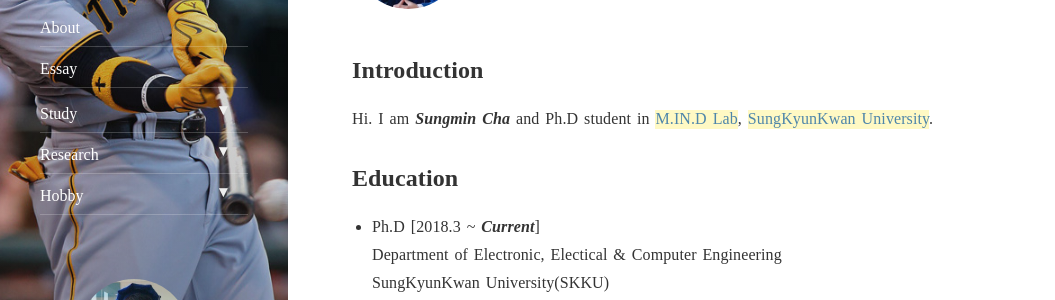
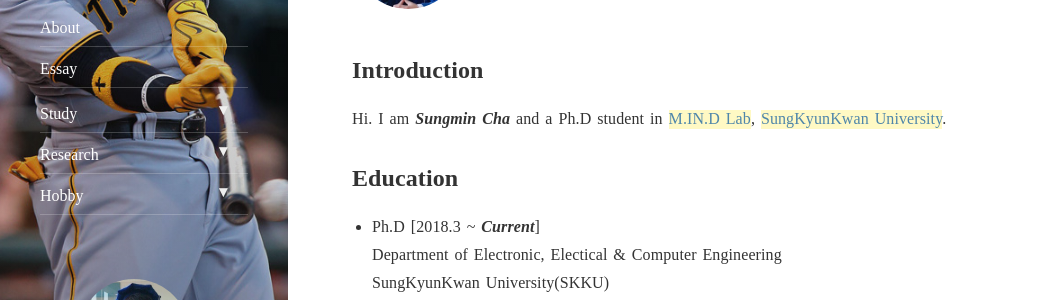
Before and after one commit to csm9493/csm9493.github.io, a Jekyll site: the page built from about.md, in a window 1280 px wide and 900 px high. Shown: the part 248-548 px from the top of the window, without its empty margins (0-1055 px from the left). Built offline with Jekyll 4.4.1, drawn with Linux system fonts in a browser that asks for light colours; nearby versions of some CDN libraries.

Commit message:
change update

```diff
--- a/about.md
+++ b/about.md
@@ -7,7 +7,7 @@ order: 0
 
 ## Introduction
 
-Hi. I am ***Sungmin Cha*** and Ph.D student in [M.IN.D Lab](https://mindlab-skku.github.io), [SungKyunKwan University](http://skku.edu).
+Hi. I am ***Sungmin Cha*** and a Ph.D student in [M.IN.D Lab](https://mindlab-skku.github.io), [SungKyunKwan University](http://skku.edu).
 
 ## Education
 
```
